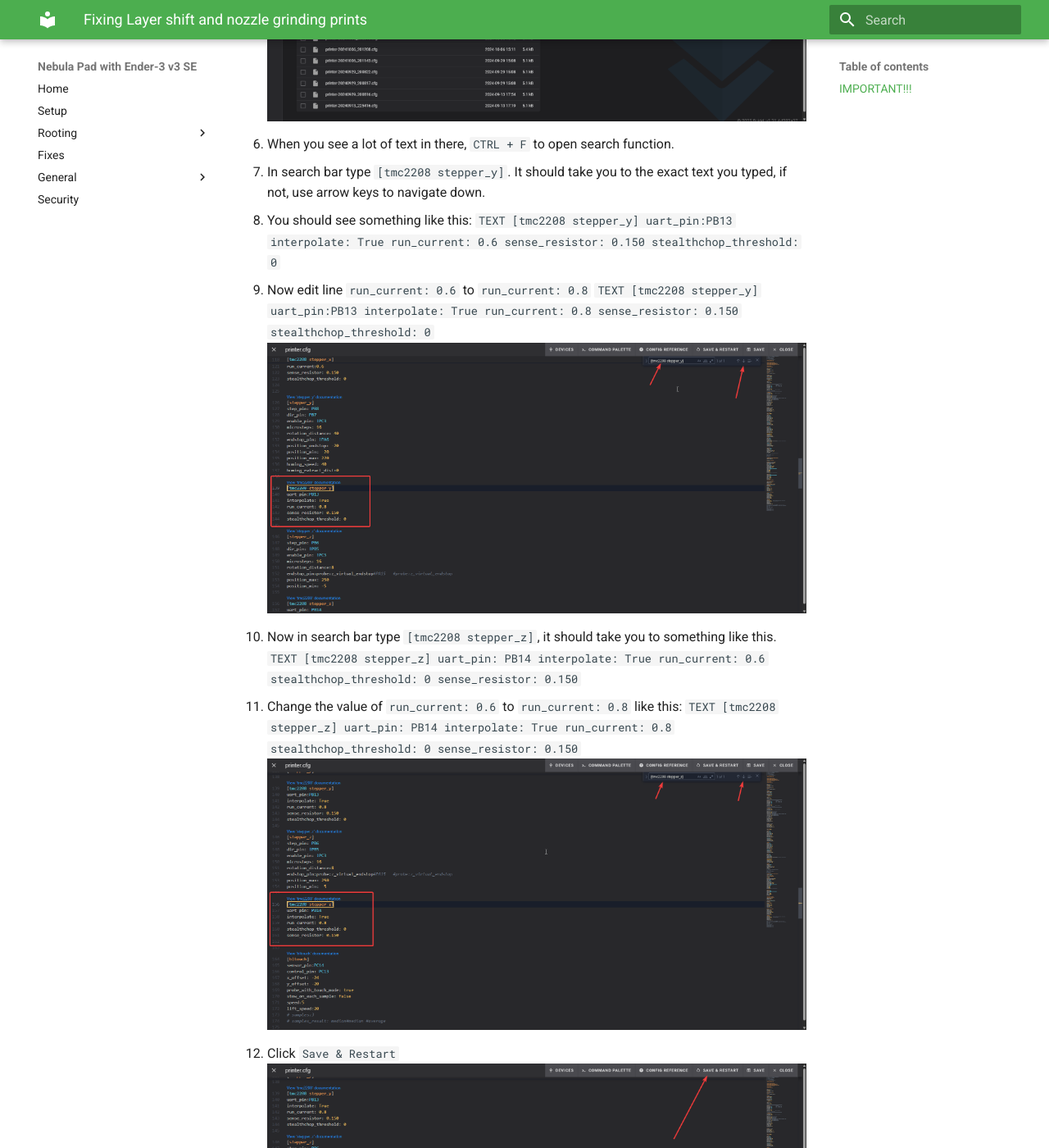
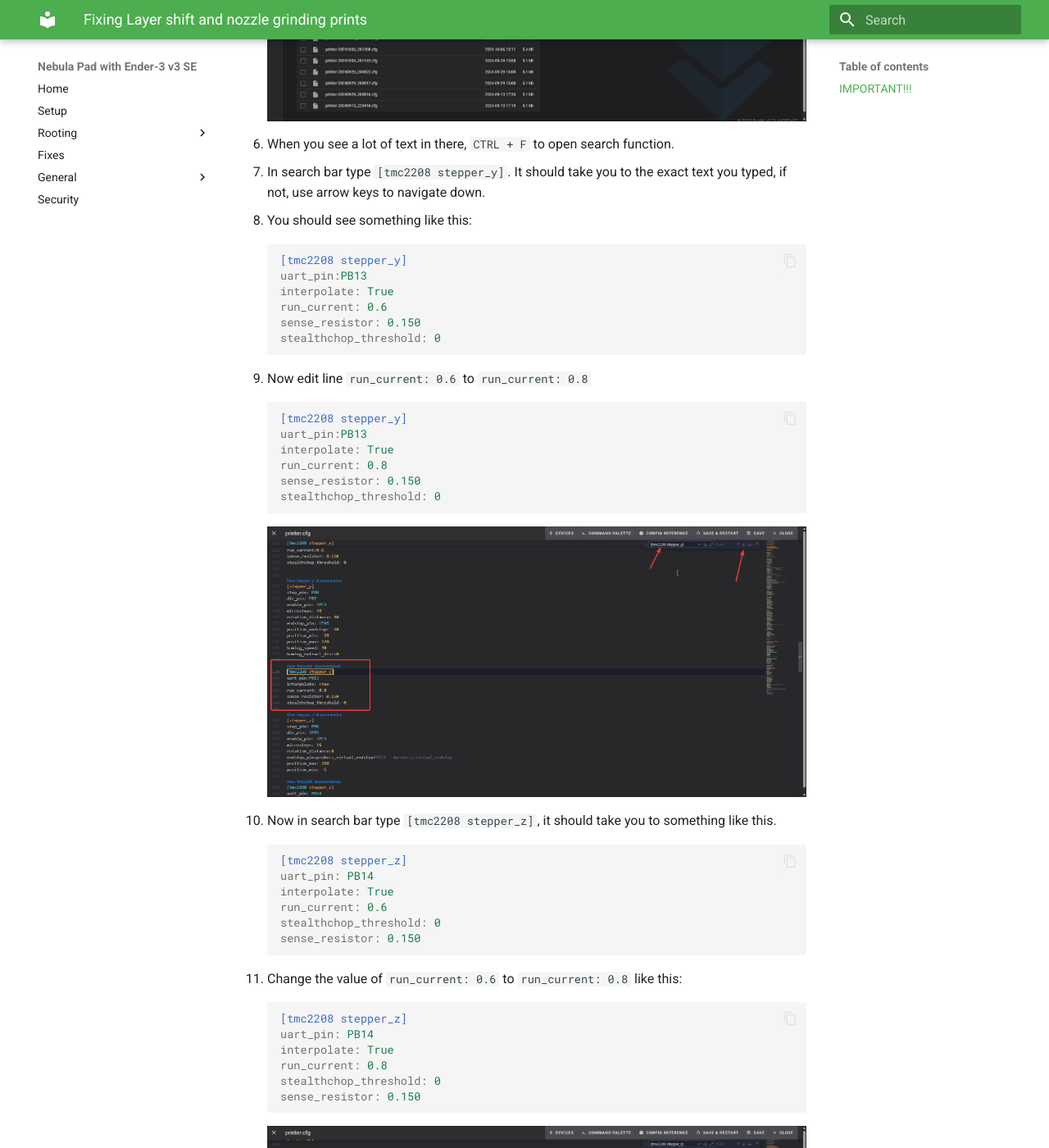
Before and after one commit to LukosiuPro/Ender3-v3-SE-Nebula-Pad-Wiki, an MkDocs documentation site: the page built from docs/FixesForNebulaPad/ChangingRunCurrent.md, in a window 1280 px wide and 1400 px high, scrolled down 1200 px. Shown: the whole window at 82% size. Built offline with MkDocs 1.6.1 and Material for MkDocs 9.7.7, drawn with Linux system fonts in a browser that asks for light colours.

Commit message:
Cleanup Code Blocks
Clean up the code blocks and adjust configuration so they will display properly in mkdocs.

````diff
--- a/docs/FixesForNebulaPad/ChangingRunCurrent.md
+++ b/docs/FixesForNebulaPad/ChangingRunCurrent.md
@@ -17,7 +17,7 @@ but if you have Ocra slicer set up, **skip to step 4**.
 7. In search bar type `[tmc2208 stepper_y]`. It should take you to the exact text you typed, if not,
 use arrow keys to navigate down.
 8. You should see something like this:
-    ```TEXT
+    ``` cfg
     [tmc2208 stepper_y]
     uart_pin:PB13
     interpolate: True
@@ -26,7 +26,7 @@ use arrow keys to navigate down.
     stealthchop_threshold: 0
     ```
 9. Now edit line `run_current: 0.6` to `run_current: 0.8`
-    ```TEXT
+    ``` cfg
     [tmc2208 stepper_y]
     uart_pin:PB13
     interpolate: True
@@ -34,9 +34,9 @@ use arrow keys to navigate down.
     sense_resistor: 0.150
     stealthchop_threshold: 0
     ```
-   ![PrinterConfigYAxis.png](FluidImages/PrinterConfigYAxis.png)
+    ![PrinterConfigYAxis.png](FluidImages/PrinterConfigYAxis.png)
 10. Now in search bar type `[tmc2208 stepper_z]`, it should take you to something like this.
-    ```TEXT
+    ``` cfg
     [tmc2208 stepper_z]
     uart_pin: PB14
     interpolate: True
@@ -45,7 +45,7 @@ use arrow keys to navigate down.
     sense_resistor: 0.150
     ```
 11. Change the value of `run_current: 0.6` to `run_current: 0.8` like this:
-    ```TEXT
+    ``` cfg
     [tmc2208 stepper_z]
     uart_pin: PB14
     interpolate: True
--- a/mkdocs.yml
+++ b/mkdocs.yml
@@ -3,8 +3,18 @@ theme:
   name: material
   palette:
     primary: green
+  features:
+    - content.code.copy
 markdown_extensions:
   - admonition
+  - sane_lists
+  - pymdownx.highlight:
+      anchor_linenums: true
+      line_spans: __span
+      pygments_lang_class: true
+  - pymdownx.inlinehilite
+  - pymdownx.snippets
+  - pymdownx.superfences
 nav:
   - Home: index.md
   - Setup: SettingUpNebulaPad/SettingUpNebulaPad.md
````
Also changed, not shown: docs/FixesForNebulaPad/LimitingSpeedOfThePrinter.md (+3 -3 lines), docs/GeneralTurtorials/SSHIntoNebulaPad.md (+3 -3 lines).
